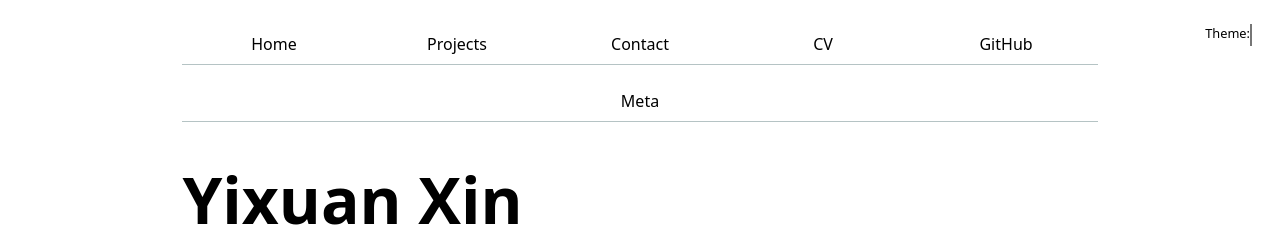
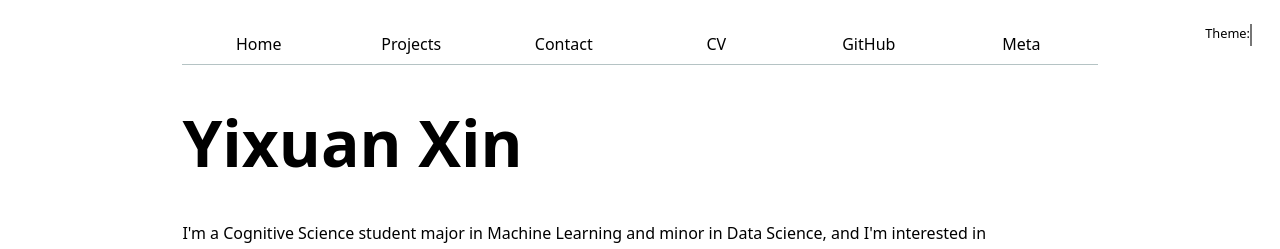
Before and after one commit to ivvvvvvvy123/Yixuan_Xin_Ivy_portfolio, a website with bundled scripts: page index.html in a window 1280 px wide. Shown: the top 249 px of the page. Built offline with nearby package versions, Linux system fonts and the light colour scheme; no server answers.

Commit message:
fixed meta position

```diff
--- a/global.js
+++ b/global.js
@@ -56,6 +56,7 @@ let pages = [
     { url: 'contact/', title: 'Contact' },
     { url: 'cv/', title: 'CV' },
     { url: 'https://github.com/ivvvvvvvy123', title: 'GitHub' },
+    { url: 'meta/', title: 'Meta' },
   ];
 
   //3.1create a new <nav> element
--- a/index.html
+++ b/index.html
@@ -7,7 +7,6 @@
     <link rel="stylesheet" href="style.css">
     <script type="module" src="global.js"></script>
     <script src="index.js" type="module" defer></script>
-    <nav><a href="meta/index.html">Meta</a></nav>
 
 
 
```
Also changed, not shown: meta/meta.js (added).
